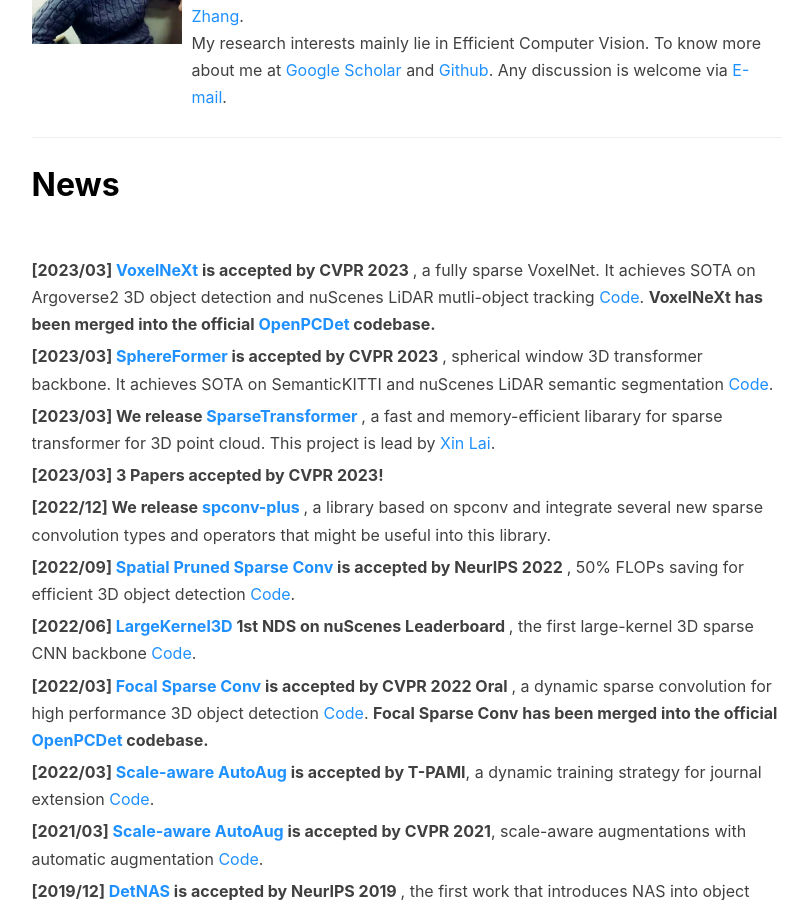
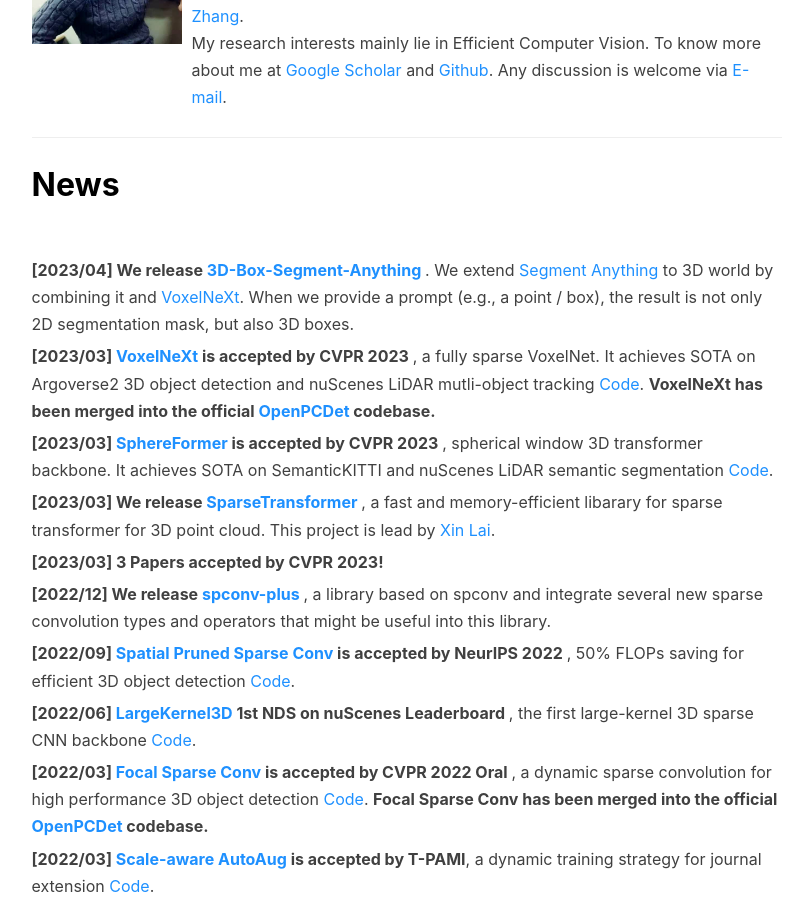
Before and after one commit to yukang2017/yukang2017.github.io, a Jekyll site: the page built from index.html, in a window 1280 px wide and 900 px high, scrolled down 524 px. Shown: the whole window, without its empty margins (136-944 px from the left). Built offline with Jekyll 4.4.1, drawn with Linux system fonts in a browser that asks for light colours; nearby versions of some CDN libraries; the list of posts is cut into pages by our own code; comment, search, counter and statistics services are not loaded.

Commit message:
Update index.html

```diff
--- a/index.html
+++ b/index.html
@@ -36,6 +36,12 @@
 	<strong><font size="6" color="Black">News</font></strong>
 		<div class="media">
 			<div class="media-body">
+				</p>
+				<p class="media-heading">
+				<strong>
+					[2023/04] We release <a target="_blank"
+					   href="https://github.com/dvlab-research/3D-Box-Segment-Anything"><font color="DodgerBlue">3D-Box-Segment-Anything</font></a> </strong>. We extend <a target="_blank" href="https://github.com/facebookresearch/segment-anything"><font color="DodgerBlue">Segment Anything</font></a> to 3D world by combining it and <a target="_blank"
+					   href="https://arxiv.org/abs/2303.11301"><font color="DodgerBlue">VoxelNeXt</font></a>. When we provide a prompt (e.g., a point / box), the result is not only 2D segmentation mask, but also 3D boxes.
 				</p>
 				<p class="media-heading">
 				<strong>
```
